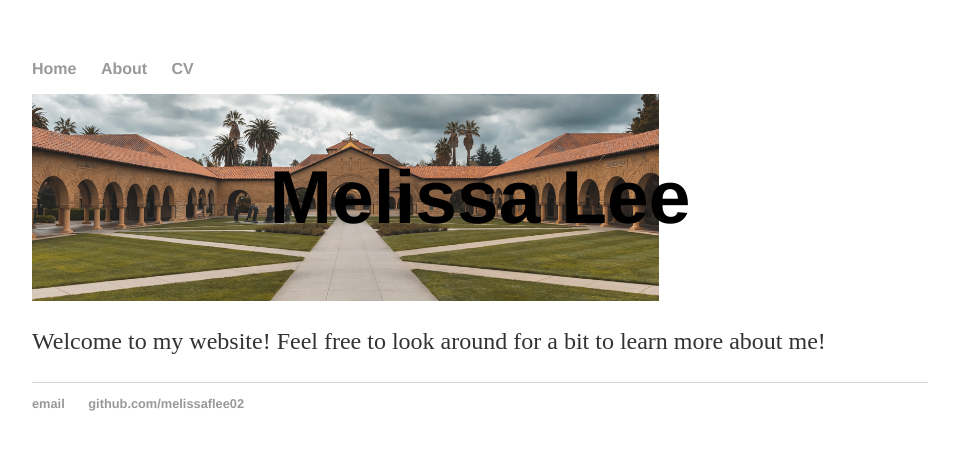
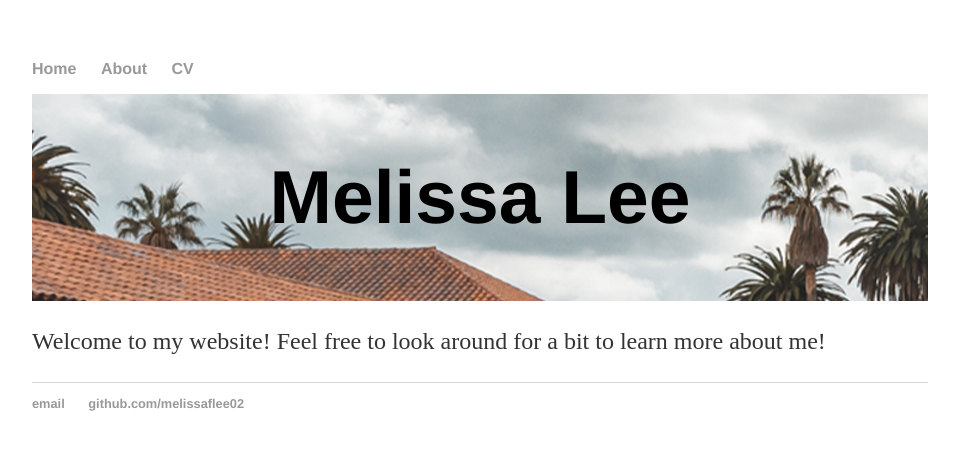
Before and after one commit to melissaflee02/mlee24.github.io, a Jekyll site: the page built from index.html, in a window 1280 px wide. Shown: the top 450 px of the page, without its empty margins (160-1119 px from the left). Built offline with Jekyll 4.4.1, drawn with Linux system fonts in a browser that asks for light colours.

Commit message:
Update main.css

```diff
--- a/css/main.css
+++ b/css/main.css
@@ -45,7 +45,6 @@ ul.posts li {
 /* Melissa's Code */
 .name_header {
     background: url("images/stanford.jpg");
-    background-size: 70%;
     background-repeat: no-repeat;
     padding-top: 10px;
     padding-bottom: 10px;
```
